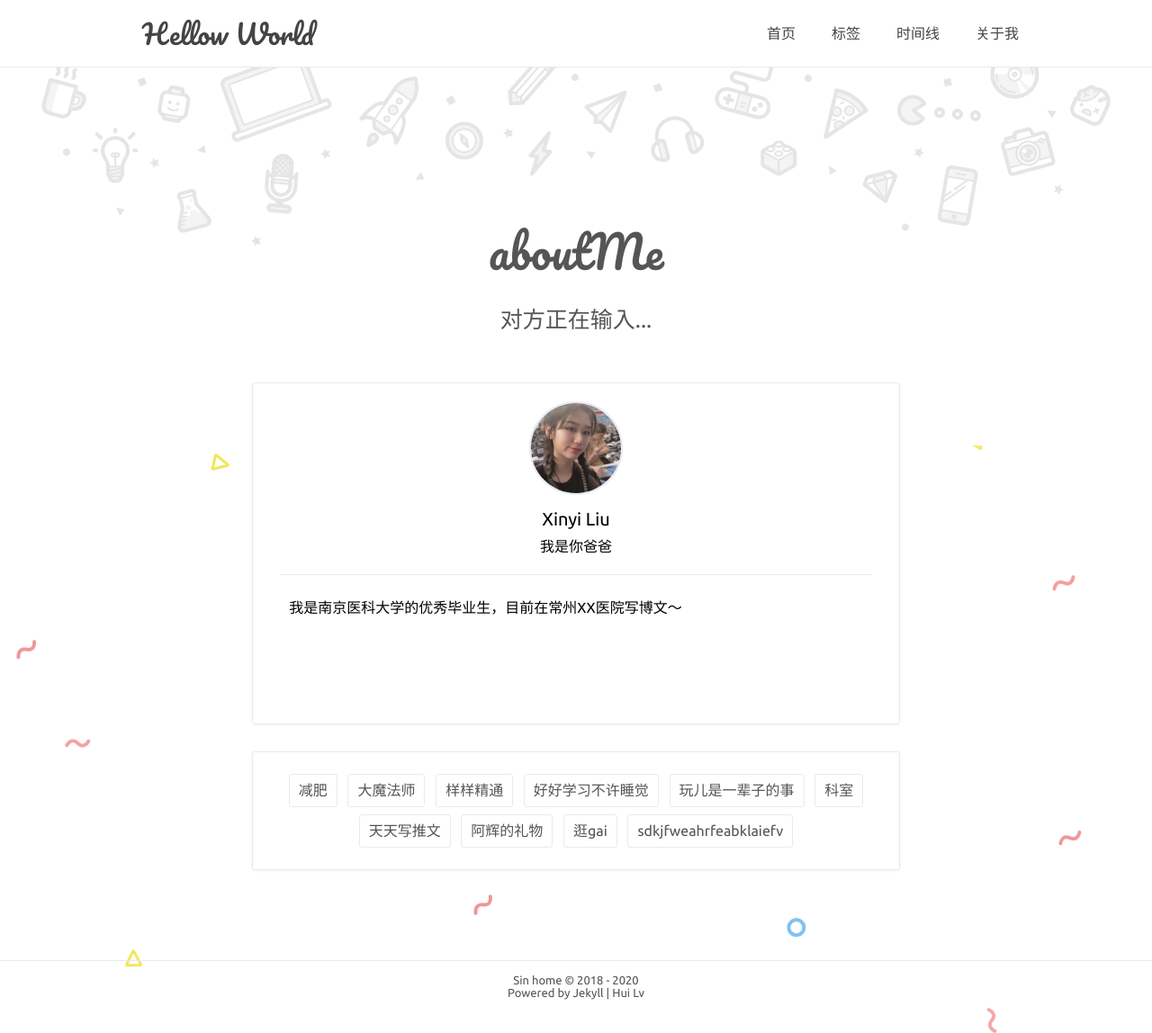
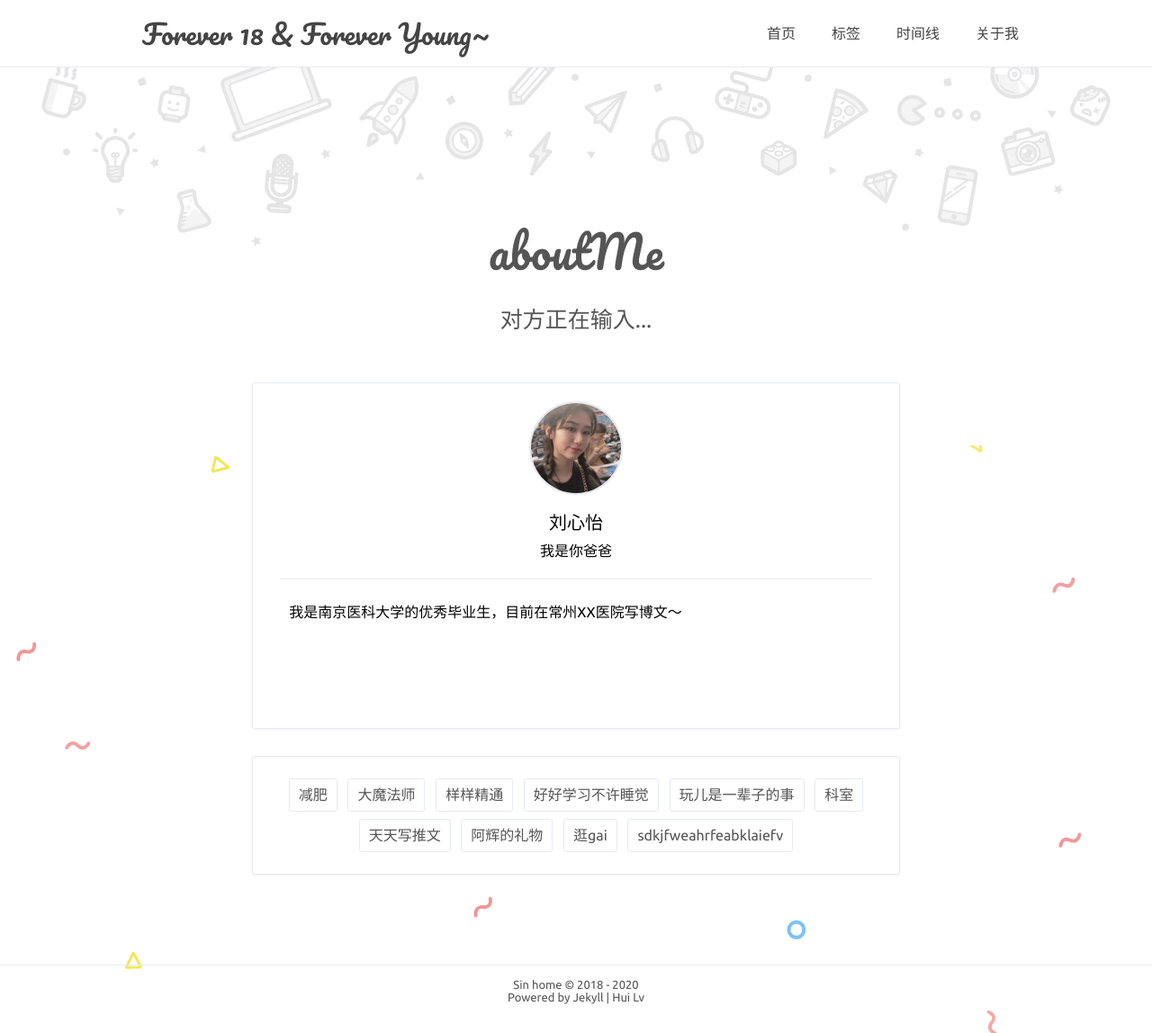
Before and after one commit to Xinyi686/Xinyi686.github.io, a Jekyll site: the page built from about.html, in a window 1280 px wide. Shown: the whole page at 90% size. Built offline with Jekyll 4.4.1, drawn with Linux system fonts in a browser that asks for light colours.

Commit message:
Update _config.yml

```diff
--- a/_config.yml
+++ b/_config.yml
@@ -14,9 +14,9 @@ nav: # 最佳体验 六个标签 且最好每个标签不超过4中文字
 
 # 博主
 author: true
-name: 'Xinyi Liu'
+name: '刘心怡'
 NickName: 'Sin'
-webtitle: 'Hellow World'
+webtitle: 'Forever 18 & Forever Young~'
 bio: '我是你爸爸'
 about: true
 aboutyou: '我是南京医科大学的优秀毕业生，目前在常州XX医院写博文～'
```
